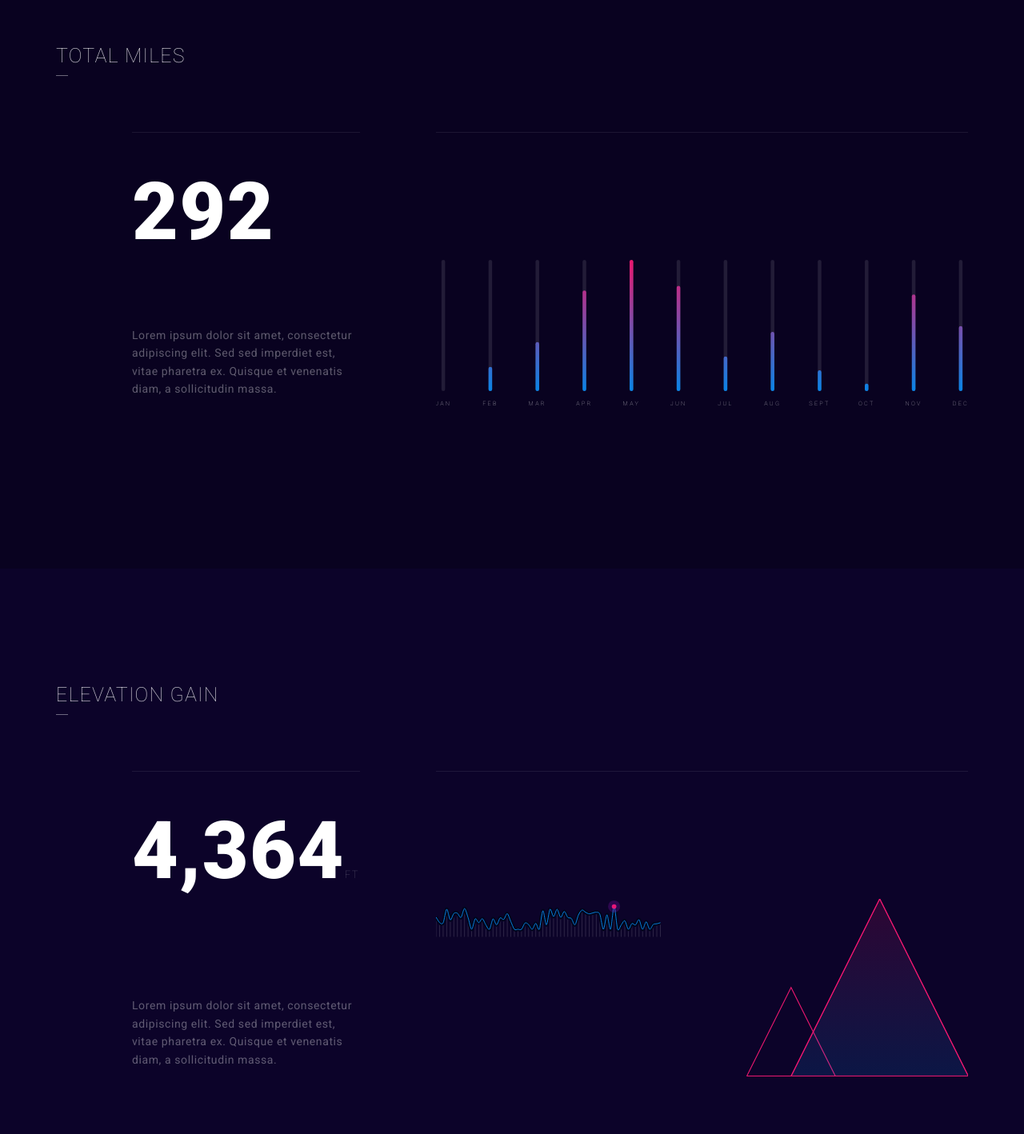
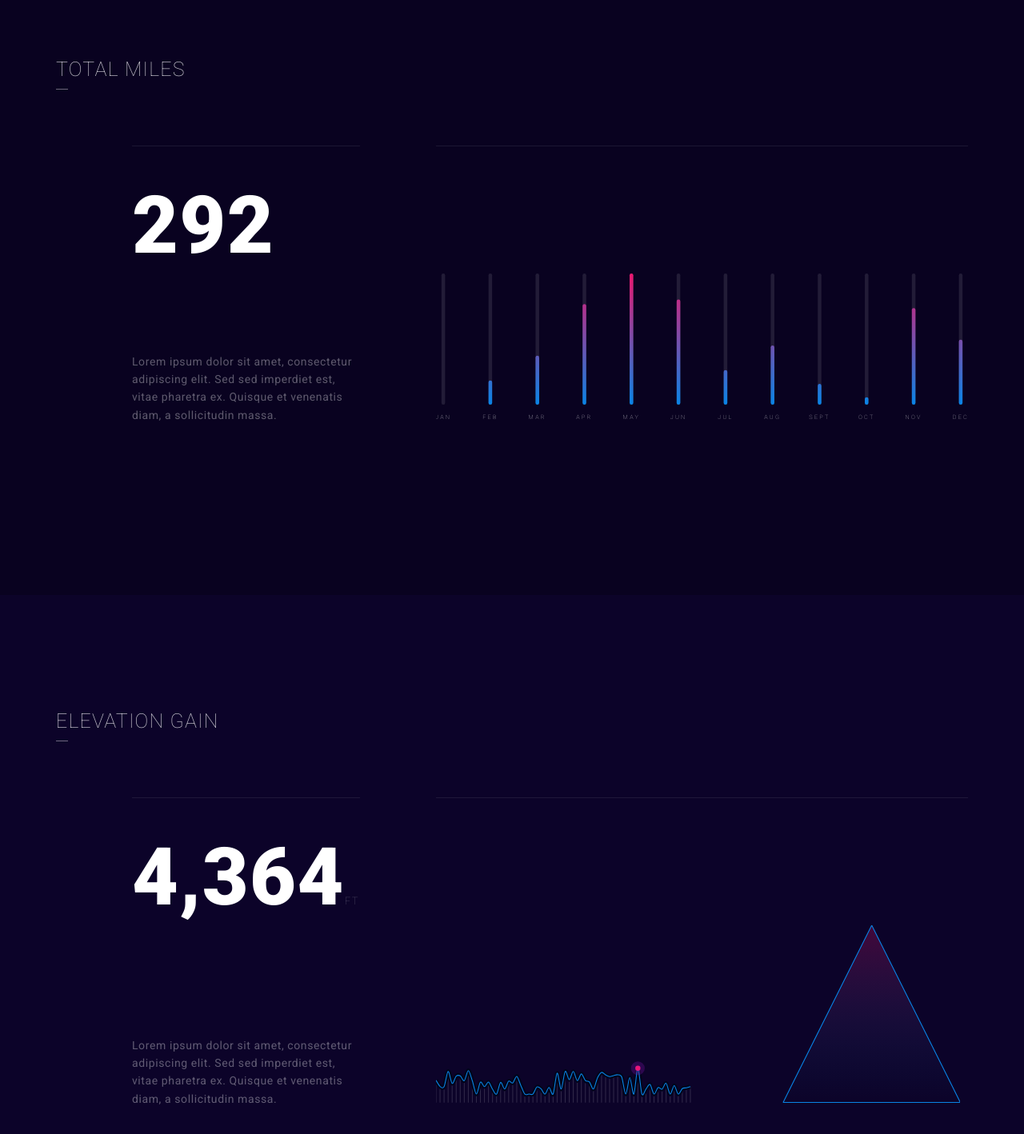
Before and after one commit to gastonfig/one-year-of-running, a website: page index.html in a window 1280 px wide. Shown: the part 1687-3105 px from the top of the page at 80% size. Drawn offline with Linux system fonts and the light colour scheme.

Commit message:
Avoids use of floats and absolute positioning in big charts.

```diff
--- a/css/styles.css
+++ b/css/styles.css
@@ -544,9 +544,8 @@ a {
     position: relative;
     margin-left: 8.33333%; }
   .stats .copy, .stats_with-graph .copy {
-    bottom: 0;
-    position: absolute;
-    float: left;
+    display: inline-block;
+    margin-right: 9.09091%;
     width: 27.27273%; }
     .stats .copy p, .stats_with-graph .copy p {
       color: rgba(255, 255, 255, 0.35);
@@ -574,28 +573,34 @@ a {
   position: relative; }
 
 @media only screen and (min-width: 767px) {
-  .stats_with-graph .chart {
-    margin-left: 9.09091%;
-    float: right;
-    width: 63.63636%; } }
+  .stats_with-graph .chart-container {
+    float: left;
+    width: 100%; }
+    .stats_with-graph .chart-container .chart {
+      display: inline-block;
+      width: 63.63636%; } }
 
 @media only screen and (max-width: 870px) {
   .stats_with-graph .value {
     margin: 0.625rem 0 4.375rem 0; } }
 
+.elevation-charts {
+  display: inline-block; }
+
 .elevation_bar-chart {
-  float: left;
-  width: 42.85714%; }
+  width: 30.90909%; }
 
 .elevation_mnts-chart {
-  float: right;
-  width: 50%; }
+  width: 31.81818%; }
 
 polyline.mountain {
   fill: none;
-  stroke: #EB176F; }
+  stroke: #0984E6; }
   polyline.mountain.big {
     fill: url(#linear-gradient); }
+  polyline.mountain.cover {
+    stroke: #0C0329;
+    fill: #0C0329; }
 
 /* FEED
 ----------------------------------------------- */
--- a/index.html
+++ b/index.html
@@ -34,12 +34,10 @@
                     <p>{{ runsSum }}</p>
                 </div>
 
-                <div class="copy">
-                    <p>Lorem ipsum dolor sit amet, consectetur adipiscing elit. Sed sed imperdiet est, vitae pharetra ex. Quisque et venenatis diam, a sollicitudin massa.</p>
-                </div>
-
-                <div class="chart">
-                    <div runs-dots-chart chart-data="data"></div>
+                <div class="chart-container">
+                    <div class="copy">
+                        <p>Lorem ipsum dolor sit amet, consectetur adipiscing elit. Sed sed imperdiet est, vitae pharetra ex. Quisque et venenatis diam, a sollicitudin massa.</p>
+                    </div><div class="chart" runs-dots-chart chart-data="data"></div>
                 </div>
             </div>
         </div>
@@ -54,12 +52,11 @@
                     <p class="large_value">{{ distanceSum | metersToMiles | number:0 }}</p>
                 </div>
 
-                <div class="copy">
-                    <p>Lorem ipsum dolor sit amet, consectetur adipiscing elit. Sed sed imperdiet est, vitae pharetra ex. Quisque et venenatis diam, a sollicitudin massa.</p>
-                </div>
 
-                <div class="chart">
-                    <div miles-bar-chart chart-data="data"></div>
+                <div class="chart-container">
+                    <div class="copy">
+                        <p>Lorem ipsum dolor sit amet, consectetur adipiscing elit. Sed sed imperdiet est, vitae pharetra ex. Quisque et venenatis diam, a sollicitudin massa.</p>
+                    </div><div class="chart" miles-bar-chart chart-data="data"></div>
                 </div>
             </div>
         </div>
@@ -74,13 +71,11 @@
                     <p class="large_value">{{ elevationGain | number:0 }}<span>ft</span></p>
                 </div>
 
-                <div class="copy">
-                    <p>Lorem ipsum dolor sit amet, consectetur adipiscing elit. Sed sed imperdiet est, vitae pharetra ex. Quisque et venenatis diam, a sollicitudin massa.</p>
-                </div>
 
-                <div class="chart">
-                    <div class="elevation-charts elevation_bar-chart"line-chart chart-data="data" chart-item="total_elevation_gain"></div>
-                    <div class="elevation-charts elevation_mnts-chart"elevation-chart chart-data="data"></div>
+                <div class="chart-container">
+                    <div class="copy">
+                        <p>Lorem ipsum dolor sit amet, consectetur adipiscing elit. Sed sed imperdiet est, vitae pharetra ex. Quisque et venenatis diam, a sollicitudin massa.</p>
+                    </div><div class="elevation-charts elevation_bar-chart"line-chart chart-data="data" chart-item="total_elevation_gain"></div><div class="elevation-charts elevation_mnts-chart"elevation-chart chart-data="data"></div>
                 </div>
             </div>
         </div>
--- a/scss/main.scss
+++ b/scss/main.scss
@@ -236,10 +236,11 @@ a {
 	}
 
 	.copy {
-		bottom: 0;
-		position: absolute;
-
-		@include columns(3, 11);
+		// bottom: 0;
+		// position: absolute;
+		display: inline-block;
+		margin-right: columns(1, 11);
+		width: columns(3, 11);
 		@extend %antialias;
 
 		p {
@@ -298,9 +299,14 @@ a {
 			}
 		}
 
-		.chart {
-			margin-left: columns(1, 11);
-			@include columns(7, 11, right);
+		.chart-container {
+			@include columns(11, 11);
+
+			.chart {
+				display: inline-block;
+				width: columns(7, 11);
+
+			}
 		}
 	}
 
@@ -311,25 +317,29 @@ a {
 	}
 }
 
+.elevation-charts {
+	display: inline-block;
+}
+
 .elevation_bar-chart {
-	@include columns(3, 7);
+	width: columns(3.4, 11);
 }
 
 .elevation_mnts-chart {
-	@include columns(3.5, 7, right);
+	width: columns(3.5, 11);
 }
 
 polyline.mountain {
 	fill: none;
-	stroke: $accent-contrast;
+	stroke: $accent-color;
 
 	&.big {
 		fill: url(#linear-gradient);
 	}
 
 	&.cover {
-		stroke: $$bg-color;
-		fill: $$bg-color;
+		stroke: $bg-color;
+		fill: $bg-color;
 	}
 }
 /* FEED
```
Also changed, not shown: src/js/app.js (+17 -22 lines), js/scripts.min.js.
